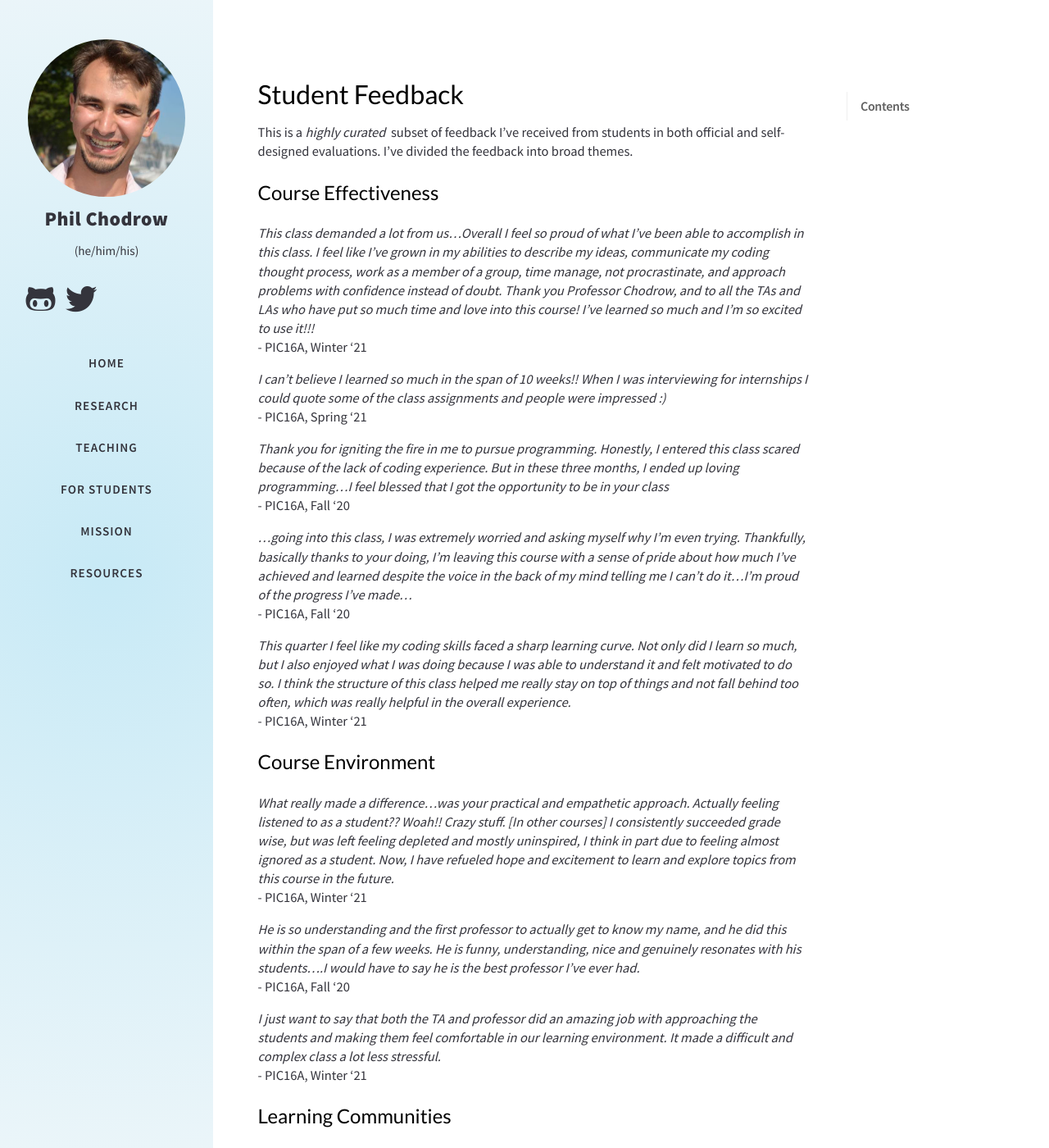
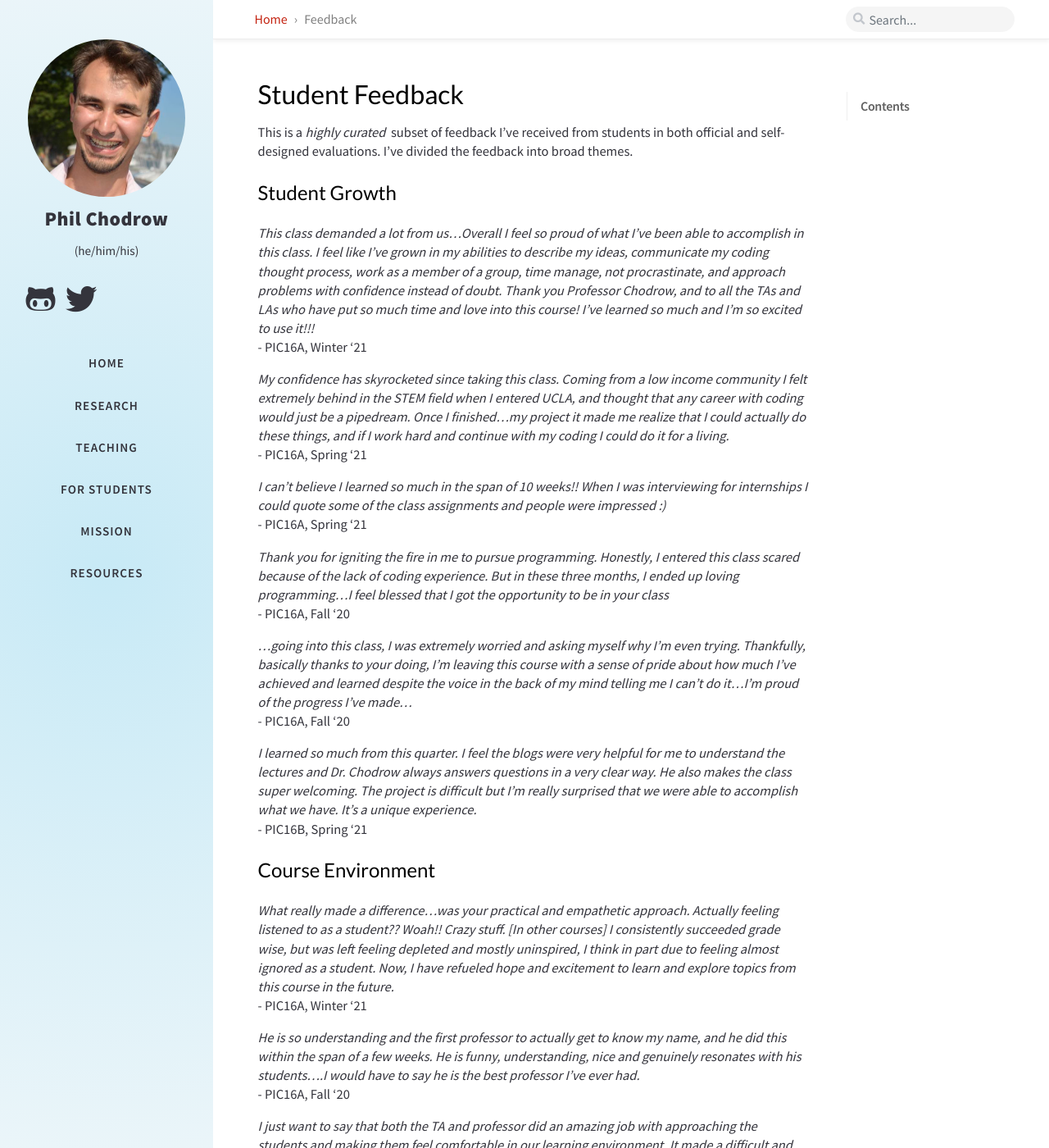
Before and after one commit to PhilChodrow/UCLA-website, a Jekyll site: the page built from feedback.md, in a window 1280 px wide and 1400 px high. Shown: the whole window at 82% size. Built offline with Jekyll 4.4.1, drawn with Linux system fonts in a browser that asks for light colours; nearby versions of some CDN libraries; comment, search, counter and statistics services are not loaded; a style sheet for code colours, icons or effects is not loaded; some of the changed text lies outside the part shown.

Commit message:
various small updates

```diff
--- a/feedback.md
+++ b/feedback.md
@@ -10,10 +10,11 @@
 
 This is a *highly curated* subset of feedback I've received from students in both official and self-designed evaluations. I've divided the feedback into broad themes.
 
-## Course Effectiveness
+## Student Growth
 
 *This class demanded a lot from us...Overall I feel so proud of what I've been able to accomplish in this class. I feel like I've grown in my abilities to describe my ideas, communicate my coding thought process, work as a member of a group, time manage, not procrastinate, and approach problems with confidence instead of doubt. Thank you Professor Chodrow, and to all the TAs and LAs who have put so much time and love into this course! I've learned so much and I'm so excited to use it!!!* <br> - PIC16A, Winter '21
 
+*My confidence has skyrocketed since taking this class. Coming from a low income community I felt extremely behind in the STEM field when I entered UCLA, and thought that any career with coding would just be a pipedream. Once I finished...my project it made me realize that I could actually do these things, and if I work hard and continue with my coding I could do it for a living.* <br> - PIC16A, Spring '21
 
 *I can't believe I learned so much in the span of 10 weeks!! When I was interviewing for internships I could quote some of the class assignments and people were impressed :)* <br> - PIC16A, Spring '21
 
@@ -21,7 +22,9 @@
 
 *...going into this class, I was extremely worried and asking myself why I'm even trying. Thankfully, basically thanks to your doing, I'm leaving this course with a sense of pride about how much I've achieved and learned despite the voice in the back of my mind telling me I can't do it...I'm proud of the progress I've made...* <br> - PIC16A, Fall '20
 
-*This quarter I feel like my coding skills faced a sharp learning curve. Not only did I learn so much, but I also enjoyed what I was doing because I was able to understand it and felt motivated to do so. I think the structure of this class helped me really stay on top of things and not fall behind too often, which was really helpful in the overall experience.* <br> - PIC16A, Winter '21
+*I learned so much from this quarter. I feel the blogs were very helpful for me to understand the lectures and Dr. Chodrow always answers questions in a very clear way. He also makes the class super welcoming. The project is difficult but I'm really surprised that we were able to accomplish what we have. It's a unique experience.* <br> - PIC16B, Spring '21
+
+<!-- *This quarter I feel like my coding skills faced a sharp learning curve. Not only did I learn so much, but I also enjoyed what I was doing because I was able to understand it and felt motivated to do so. I think the structure of this class helped me really stay on top of things and not fall behind too often, which was really helpful in the overall experience.* <br> - PIC16A, Winter '21 -->
 
 ## Course Environment
 
@@ -37,12 +40,17 @@
 
 *The best thing about PIC 16A with regards to the class is my group! Discussion sections are one of the highlights of my week! We also have scheduled a time every week where we work together on the homework. It's so refreshing to have contact with new people in these crazy circumstances.* <br> - PIC16A, Fall '20
 
+*I think I've grown to see how valuable collaborative work is. Everyone has a unique way of working through logical problems and when these different thought processes come together, it's like they merge into one new mega thought process >:)* <br> - PIC16A, Spring '21
+
+*I think creating blog posts to do the homework assignments was wonderful! I've learned so much in this course not only through Professor Chodrow but also through my peers. Professor Chodrow facilitated a collaborative environment through peer feedbacks, which I loved.* <br> - PIC16B, Spring '21
+
+
 ## Miscellaneous
 
 *Phil is 100% the best professor I've had at UCLA and honestly probably the best teacher I've ever had period. Let him do whatever he wants at UCLA. Heck, make him the department chair. He deserves it.*
 <br> - PIC16A, Fall '20
 <br>
-\[Editorial note: I'm not sure this student understood what they were wishing on me.\]
+\[Editorial note: I'm not sure this student understood what they are wishing on me.\]
 
 *I think this was the course in which I "grew up."* <br> - PIC16B, Spring '21
 
```
Also changed, not shown: _tabs/resources.md (+2 -1 lines), _tabs/teaching.md (+3 -49 lines), index.md (+3 -1 lines).
